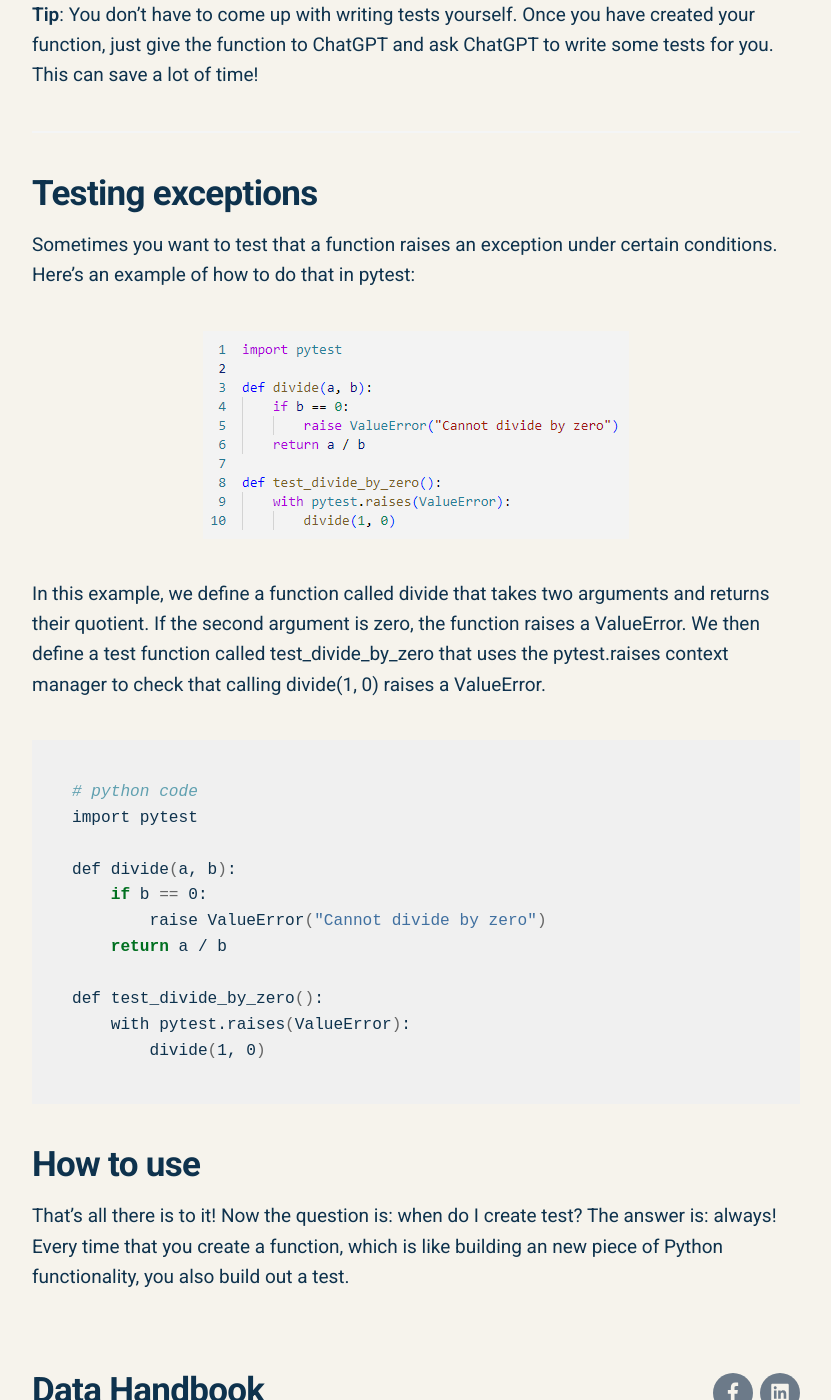
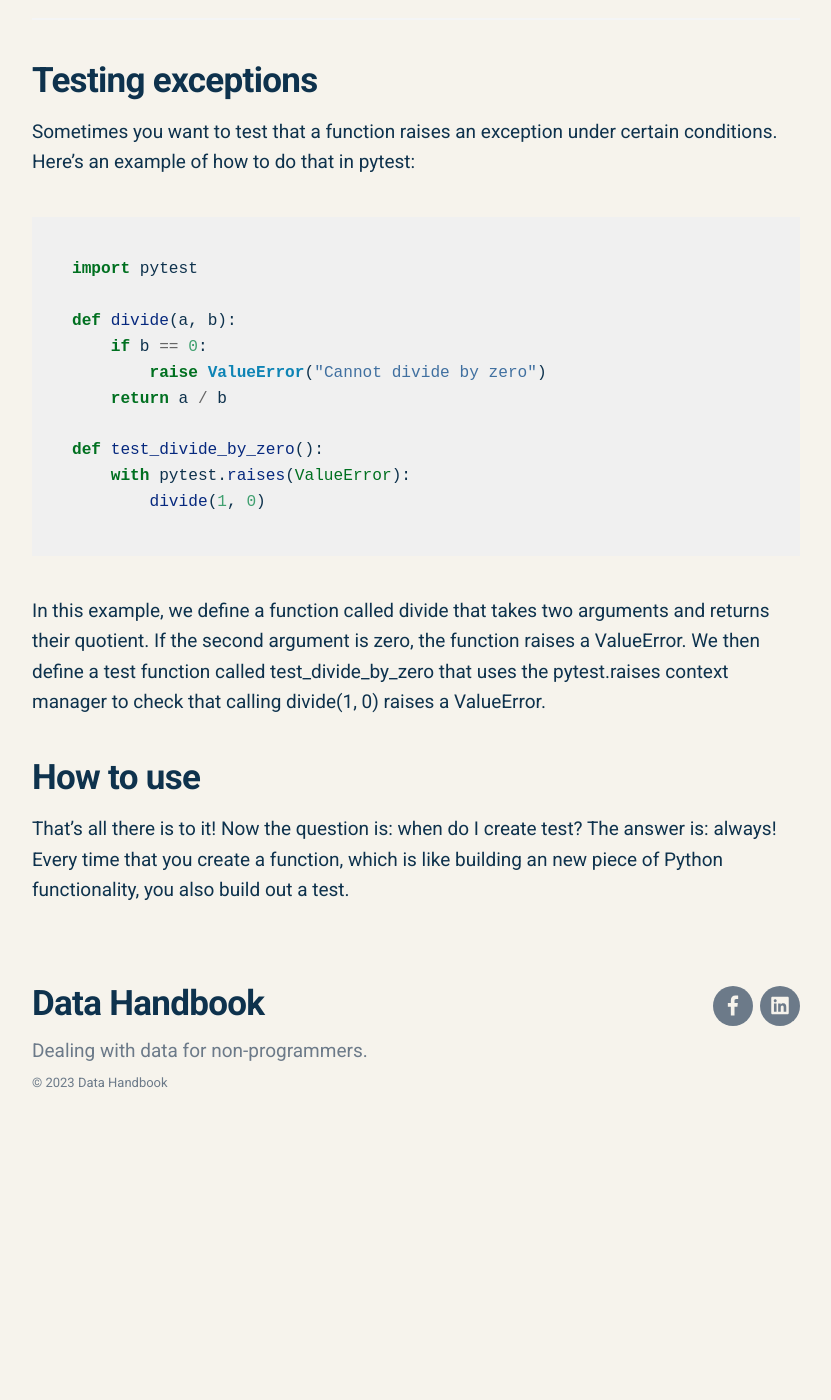
Before and after one commit to AlwinLijdsman/alwinlijdsman.github.io, a Jekyll site: the page built from _posts/2023-03-05-python-unit-testing.md, in a window 1280 px wide and 1400 px high, scrolled down 2356 px. Shown: the whole window, without its empty margins (224-1055 px from the left). Built offline with Jekyll 4.4.1, drawn with Linux system fonts in a browser that asks for light colours; nearby versions of some CDN libraries; comment, search, counter and statistics services are not loaded; after the commit the page ends 3525 px from its top, so only the background shows below that; some of the changed text lies outside the part shown.

Commit message:
attempt to change codeblocks

````diff
--- a/_posts/2023-03-05-python-unit-testing.md
+++ b/_posts/2023-03-05-python-unit-testing.md
@@ -11,13 +11,9 @@
 ## Setting up pytest
 First, we need to install pytest. You can do this using pip:
 
-```bash
-# cmd/bash command
+```console
 pip install pytest
 ```
-
-
-<img src="/images/article_images/python-unit-testing/pip-install-pytest.PNG" width="200;"/>
 
 After installing pytest, you can create a test file with the following naming convention: test_<filename>.py. This is important as pytest will look for files with this naming convention when running tests.
 
@@ -25,7 +21,7 @@
 Let's start by writing a simple test for a function that adds two numbers:
 
 
-```bash
+```python
 # python code
 def add_numbers(a, b):
     return a + b
@@ -64,13 +60,7 @@
 ## Testing exceptions
 Sometimes you want to test that a function raises an exception under certain conditions. Here's an example of how to do that in pytest:
 
-<img src="/images/article_images/python-unit-testing/code2.PNG"/>
-
-In this example, we define a function called divide that takes two arguments and returns their quotient. If the second argument is zero, the function raises a ValueError. We then define a test function called test_divide_by_zero that uses the pytest.raises context manager to check that calling divide(1, 0) raises a ValueError.
-
-
-```bash
-# python code
+```py
 import pytest
 
 def divide(a, b):
````
Also changed, not shown: other parts of _posts/2023-03-05-python-unit-testing.md (+4 -0 lines).
